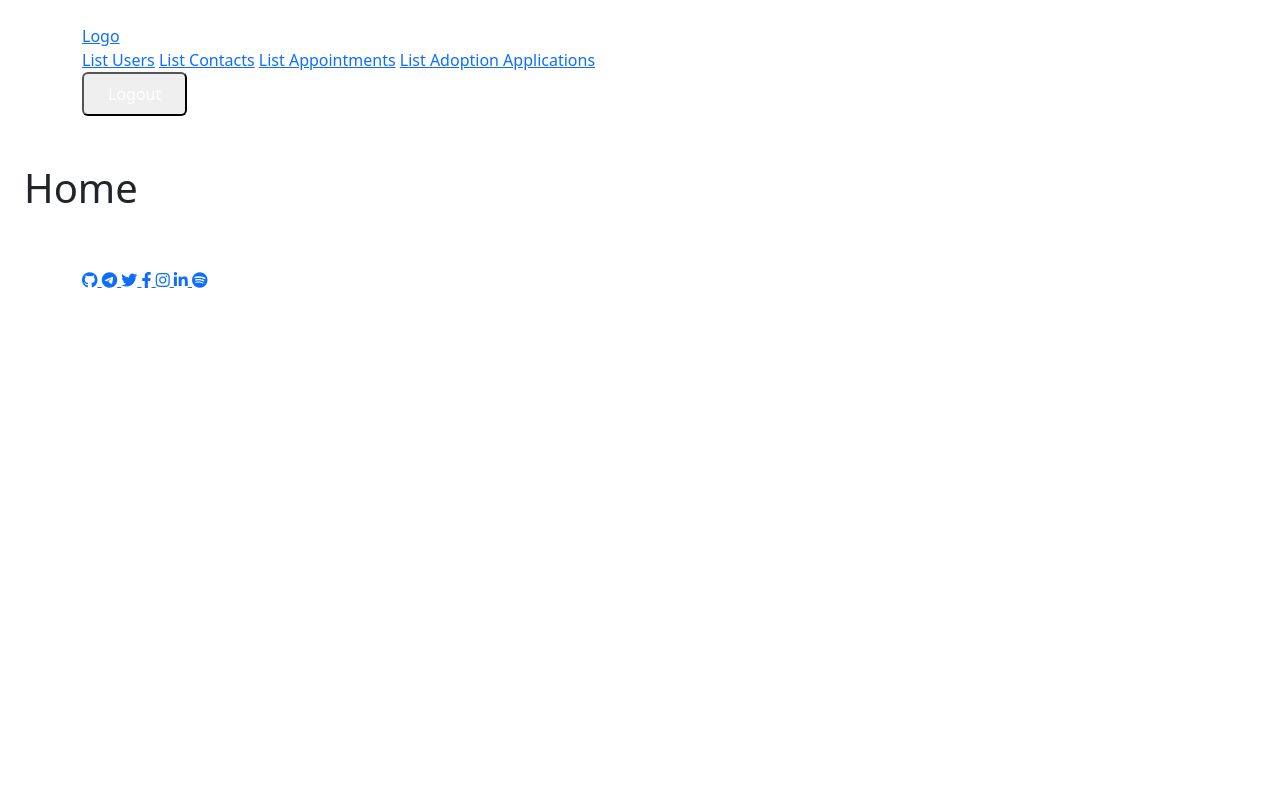
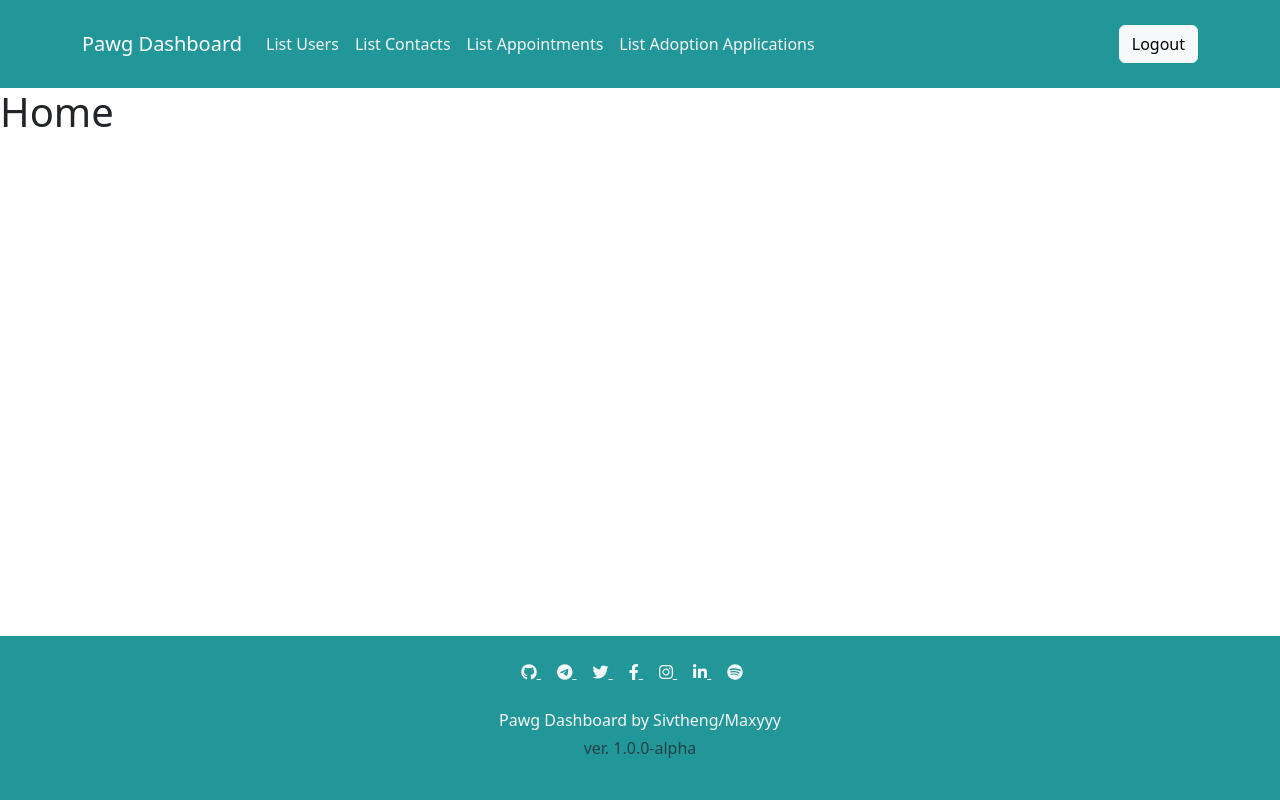
Before and after one commit to Sivtheng/pawg-dashboard, a Django app: template myapp/templates/home.html in a window 1280 px wide. Run offline with Django 4.2, Linux system fonts and the light colour scheme; the template is opened without the code that fills it, so the values that code supplies are empty; some libraries are stand-ins or nearby versions.

Commit message:
added bootstraps and styled nav and footer

```diff
--- a/dashboard/settings.py
+++ b/dashboard/settings.py
@@ -108,10 +108,6 @@ USE_TZ = True
 
 STATIC_URL = '/static/'
 
-STATICFILES_DIRS = [
-    BASE_DIR / 'myapp/static',
-]
-
 # Default primary key field type
 # https://docs.djangoproject.com/en/4.2/ref/settings/#default-auto-field
 
--- a/myapp/templates/base.html
+++ b/myapp/templates/base.html
@@ -5,18 +5,42 @@
     <meta name="viewport" content="width=device-width, initial-scale=1.0">
     <title>{% block title %}My Site{% endblock %}</title>
     {% load static %}
-    <link rel="stylesheet" href="https://maxcdn.bootstrapcdn.com/bootstrap/5.3.0/css/bootstrap.min.css">
+    <!-- Bootstrap CSS -->
+    <link href="https://cdn.jsdelivr.net/npm/bootstrap@5.3.3/dist/css/bootstrap.min.css" rel="stylesheet">
+    <!-- Font Awesome Icons -->
     <link rel="stylesheet" href="https://cdnjs.cloudflare.com/ajax/libs/font-awesome/6.0.0-beta3/css/all.min.css">
+    <style>
+        html, body {
+            height: 100%;
+            margin: 0;
+        }
+        .page-wrapper {
+            display: flex;
+            flex-direction: column;
+            min-height: 100vh;
+        }
+        .content {
+            flex: 1;
+        }
+    </style>
 </head>
-<body class="bg-light-pink text-dark-blue">
-    {% include 'partials/navbar.html' %}
+<body>
+    <div class="page-wrapper">
+        <!-- Navbar -->
+        {% include 'partials/navbar.html' %}
 
-    <main class="p-4">
-        {% block content %}
-        <!-- Default content goes here -->
-        {% endblock %}
-    </main>
+        <!-- Main Content -->
+        <div class="content">
+            {% block content %}
+            <!-- Content goes here -->
+            {% endblock %}
+        </div>
 
-    {% include 'partials/footer.html' %}
+        <!-- Footer -->
+        {% include 'partials/footer.html' %}
+    </div>
+
+    <!-- Bootstrap Bundle with Popper -->
+    <script src="https://cdn.jsdelivr.net/npm/bootstrap@5.3.3/dist/js/bootstrap.bundle.min.js"></script>
 </body>
 </html>
--- a/myapp/templates/home.html
+++ b/myapp/templates/home.html
@@ -3,5 +3,5 @@
 {% block title %}Home{% endblock %}
 
 {% block content %}
-    <h1 class="text-2xl font-bold">Home</h1>
+    <h1 class="">Home</h1>
 {% endblock %}
--- a/myapp/templates/partials/footer.html
+++ b/myapp/templates/partials/footer.html
@@ -1,34 +1,33 @@
-<!-- footer.html -->
-<footer class="bg-dark-blue text-white py-4">
-    <div class="container mx-auto flex flex-col items-center">
+<footer style="background-color: #229799; color: #F5F5F5;" class="py-4">
+    <div class="container text-center">
         <!-- Social Media Links -->
-        <div class="space-x-4 mb-4">
-            <a href="https://github.com/Sivtheng" class="hover:text-orange" aria-label="GitHub">
+        <div class="mb-4">
+            <a href="https://github.com/Sivtheng" class="text-light me-3" aria-label="GitHub" target="_blank">
                 <i class="fab fa-github"></i>
             </a>
-            <a href="https://t.me/maxyjang" class="hover:text-orange" aria-label="Telegram">
+            <a href="https://t.me/maxyjang" class="text-light me-3" aria-label="Telegram" target="_blank">
                 <i class="fab fa-telegram"></i>
             </a>
-            <a href="https://x.com/svthngchng" class="hover:text-orange" aria-label="Twitter">
+            <a href="https://x.com/svthngchng" class="text-light me-3" aria-label="Twitter" target="_blank">
                 <i class="fab fa-twitter"></i>
             </a>
-            <a href="https://www.facebook.com/sivtheng24" class="hover:text-orange" aria-label="Facebook">
+            <a href="https://www.facebook.com/sivtheng24" class="text-light me-3" aria-label="Facebook" target="_blank">
                 <i class="fab fa-facebook-f"></i>
             </a>
-            <a href="https://www.instagram.com/maxyjang" class="hover:text-orange" aria-label="Instagram">
+            <a href="https://www.instagram.com/maxyjang" class="text-light me-3" aria-label="Instagram" target="_blank">
                 <i class="fab fa-instagram"></i>
             </a>
-            <a href="https://www.linkedin.com/in/sivtheng-chang-52a013207" class="hover:text-orange" aria-label="LinkedIn">
+            <a href="https://www.linkedin.com/in/sivtheng-chang-52a013207" class="text-light me-3" aria-label="LinkedIn" target="_blank">
                 <i class="fab fa-linkedin-in"></i>
             </a>
-            <a href="https://open.spotify.com/user/313qjwth3hvxbcluazpcmzgh4xbq" class="hover:text-orange" aria-label="Spotify">
+            <a href="https://open.spotify.com/user/313qjwth3hvxbcluazpcmzgh4xbq" class="text-light me-3" aria-label="Spotify" target="_blank">
                 <i class="fab fa-spotify"></i>
             </a>
         </div>
         <!-- Made By and Version -->
         <div>
-            <p class="text-sm">Pawg Dashboard by Sivtheng/Maxyyy</p>
-            <p class="text-xs">ver. 1.0.0-alpha</p>
+            <p class="mb-1" style="color: #F5F5F5;">Pawg Dashboard by Sivtheng/Maxyyy</p>
+            <p class="text-muted">ver. 1.0.0-alpha</p>
         </div>
     </div>
 </footer>
--- a/myapp/templates/partials/navbar.html
+++ b/myapp/templates/partials/navbar.html
@@ -1,21 +1,35 @@
-<!-- navbar.html -->
-<header class="bg-dark-blue text-white p-4">
-    <div class="container mx-auto flex items-center justify-between">
-        <!-- Logo -->
-        <div class="text-xl font-bold">
-            <a href="{% url 'home' %}" class="hover:text-orange">Logo</a>
+<header style="background-color: #229799; color: #F5F5F5;" class="p-3">
+    <nav class="navbar navbar-expand-lg navbar-dark">
+        <div class="container">
+            <!-- Logo -->
+            <a class="navbar-brand" href="{% url 'home' %}">
+                <span class="text-xl font-bold">Pawg Dashboard</span>
+            </a>
+            <!-- Menu -->
+            <button class="navbar-toggler" type="button" data-bs-toggle="collapse" data-bs-target="#navbarNav" aria-controls="navbarNav" aria-expanded="false" aria-label="Toggle navigation">
+                <span class="navbar-toggler-icon"></span>
+            </button>
+            <div class="collapse navbar-collapse" id="navbarNav">
+                <ul class="navbar-nav me-auto mb-2 mb-lg-0">
+                    <li class="nav-item">
+                        <a class="nav-link" href="{% url 'list_users' %}" style="color: #F5F5F5;">List Users</a>
+                    </li>
+                    <li class="nav-item">
+                        <a class="nav-link" href="{% url 'list_contacts' %}" style="color: #F5F5F5;">List Contacts</a>
+                    </li>
+                    <li class="nav-item">
+                        <a class="nav-link" href="{% url 'list_appointments' %}" style="color: #F5F5F5;">List Appointments</a>
+                    </li>
+                    <li class="nav-item">
+                        <a class="nav-link" href="{% url 'list_adoption_applications' %}" style="color: #F5F5F5;">List Adoption Applications</a>
+                    </li>
+                </ul>
+                <!-- Logout Button -->
+                <form method="post" action="{% url 'logout' %}" class="d-flex">
+                    {% csrf_token %}
+                    <button type="submit" class="btn btn-light">Logout</button>
+                </form>
+            </div>
         </div>
-        <!-- Menu -->
-        <nav class="space-x-4">
-            <a href="{% url 'list_users' %}" class="hover:text-orange">List Users</a>
-            <a href="{% url 'list_contacts' %}" class="hover:text-orange">List Contacts</a>
-            <a href="{% url 'list_appointments' %}" class="hover:text-orange">List Appointments</a>
-            <a href="{% url 'list_adoption_applications' %}" class="hover:text-orange">List Adoption Applications</a>
-        </nav>
-        <!-- Logout Button -->
-        <form method="post" action="{% url 'logout' %}" class="flex items-center">
-            {% csrf_token %}
-            <button type="submit" class="bg-dark-red text-white px-4 py-2 rounded hover:bg-orange">Logout</button>
-        </form>
-    </div>
+    </nav>
 </header>
```
Also changed, not shown: myapp/static/icons/pawg-logo.png (deleted).
